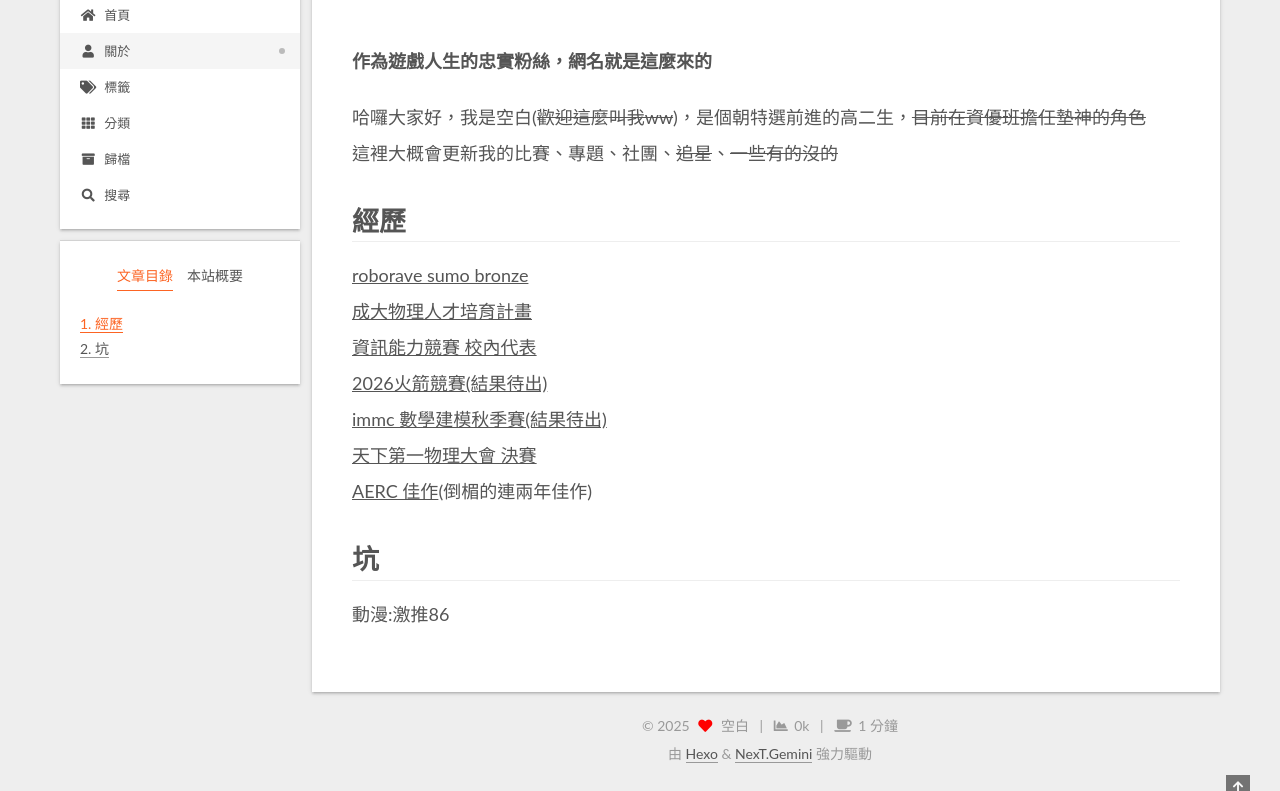
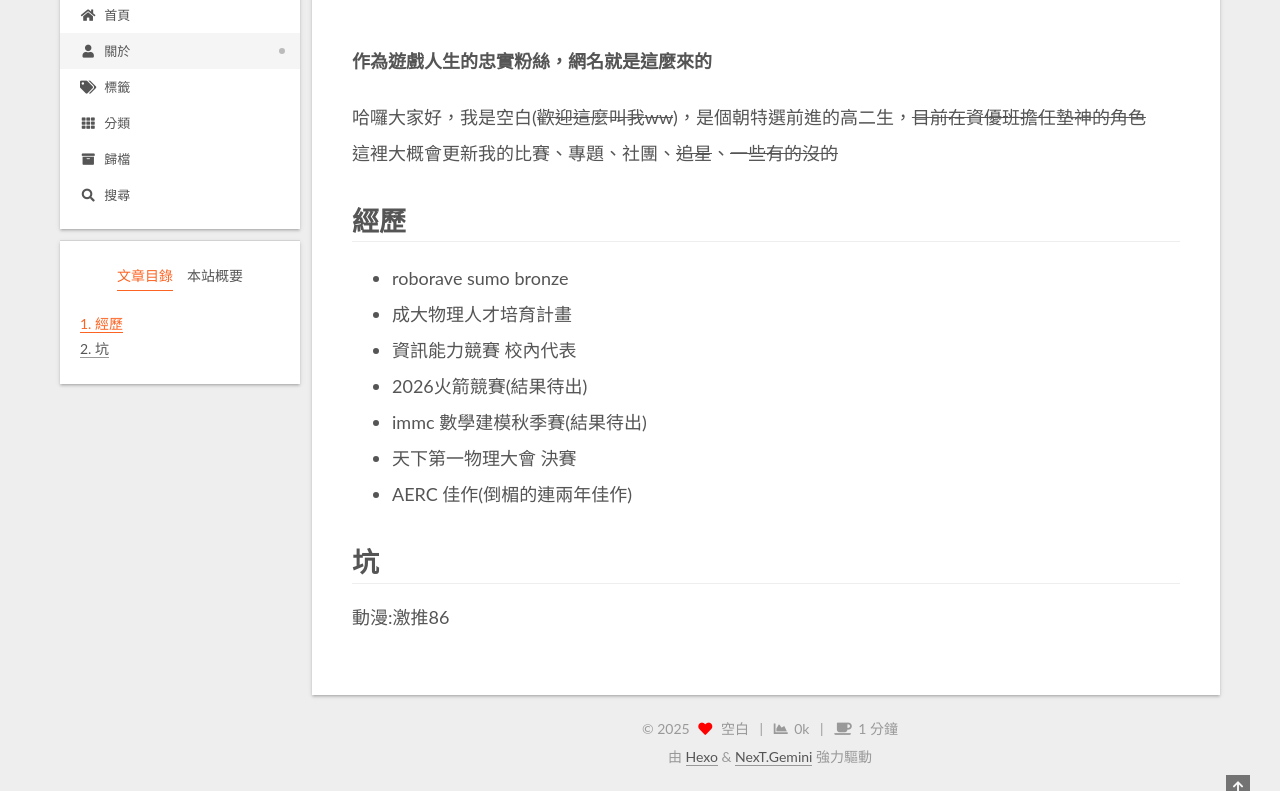
Before and after one commit to blank-hyc/blank-hyc.github.io, a plain HTML site: page about/index.html in a window 1280 px wide. Shown: the part 101-892 px from the top of the page. Drawn offline with Linux system fonts and the light colour scheme; no server answers; a script that the page names is missing.

Commit message:
Site updated: 2025-11-29 00:50:46

```diff
--- a/about/index.html
+++ b/about/index.html
@@ -20,15 +20,15 @@
     var CONFIG = {"hostname":"blank-hyc.github.io","root":"/","scheme":"Gemini","version":"7.8.0","exturl":false,"sidebar":{"position":"left","display":"post","padding":18,"offset":12,"onmobile":false},"copycode":{"enable":false,"show_result":false,"style":null},"back2top":{"enable":true,"sidebar":false,"scrollpercent":false},"bookmark":{"enable":false,"color":"#222","save":"auto"},"fancybox":false,"mediumzoom":false,"lazyload":false,"pangu":false,"comments":{"style":"tabs","active":null,"storage":true,"lazyload":false,"nav":null},"algolia":{"hits":{"per_page":10},"labels":{"input_placeholder":"Search for Posts","hits_empty":"We didn't find any results for the search: ${query}","hits_stats":"${hits} results found in ${time} ms"}},"localsearch":{"enable":true,"trigger":"auto","top_n_per_article":1,"unescape":false,"preload":false},"motion":{"enable":true,"async":false,"transition":{"post_block":"fadeIn","post_header":"slideDownIn","post_body":"slideDownIn","coll_header":"slideLeftIn","sidebar":"slideUpIn"}},"path":"search.json"};
   </script>
 
-  <meta name="description" content="作為遊戲人生的忠實粉絲，網名就是這麼來的 哈囉大家好，我是空白(歡迎這麼叫我ww)，是個朝特選前進的高二生，目前在資優班擔任墊神的角色這裡大概會更新我的比賽、專題、社團、追星、一些有的沒的 經歷roborave sumo bronze成大物理人才培育計畫資訊能力競賽 校內代表2026火箭競賽(結果待出)immc 數學建模秋季賽(結果待出)天下第一物理大會 決賽AERC 佳作(倒楣的連兩年佳作) 坑">
+  <meta name="description" content="作為遊戲人生的忠實粉絲，網名就是這麼來的 哈囉大家好，我是空白(歡迎這麼叫我ww)，是個朝特選前進的高二生，目前在資優班擔任墊神的角色這裡大概會更新我的比賽、專題、社團、追星、一些有的沒的 經歷 roborave sumo bronze 成大物理人才培育計畫 資訊能力競賽 校內代表 2026火箭競賽(結果待出) immc 數學建模秋季賽(結果待出) 天下第一物理大會 決賽 AERC 佳作(倒楣的連">
 <meta property="og:type" content="website">
 <meta property="og:title" content="about">
 <meta property="og:url" content="https://blank-hyc.github.io/about/index.html">
 <meta property="og:site_name" content="空白的blog">
-<meta property="og:description" content="作為遊戲人生的忠實粉絲，網名就是這麼來的 哈囉大家好，我是空白(歡迎這麼叫我ww)，是個朝特選前進的高二生，目前在資優班擔任墊神的角色這裡大概會更新我的比賽、專題、社團、追星、一些有的沒的 經歷roborave sumo bronze成大物理人才培育計畫資訊能力競賽 校內代表2026火箭競賽(結果待出)immc 數學建模秋季賽(結果待出)天下第一物理大會 決賽AERC 佳作(倒楣的連兩年佳作) 坑">
+<meta property="og:description" content="作為遊戲人生的忠實粉絲，網名就是這麼來的 哈囉大家好，我是空白(歡迎這麼叫我ww)，是個朝特選前進的高二生，目前在資優班擔任墊神的角色這裡大概會更新我的比賽、專題、社團、追星、一些有的沒的 經歷 roborave sumo bronze 成大物理人才培育計畫 資訊能力競賽 校內代表 2026火箭競賽(結果待出) immc 數學建模秋季賽(結果待出) 天下第一物理大會 決賽 AERC 佳作(倒楣的連">
 <meta property="og:locale" content="zh_TW">
 <meta property="article:published_time" content="2025-11-28T07:17:14.000Z">
-<meta property="article:modified_time" content="2025-11-28T16:47:40.743Z">
+<meta property="article:modified_time" content="2025-11-28T16:50:39.031Z">
 <meta property="article:author" content="空白">
 <meta name="twitter:card" content="summary">
 
@@ -214,7 +214,15 @@
       <div class="post-body">
           <p><strong>作為遊戲人生的忠實粉絲，網名就是這麼來的</strong></p>
 <p>哈囉大家好，我是空白(<del>歡迎這麼叫我ww</del>)，是個朝特選前進的高二生，<del>目前在資優班擔任墊神的角色</del><br>這裡大概會更新我的比賽、專題、社團、<del>追星</del>、<del>一些有的沒的</del></p>
-<h1 id="經歷"><a href="#經歷" class="headerlink" title="經歷"></a><strong>經歷</strong></h1><p><u>roborave sumo bronze</u><br><u>成大物理人才培育計畫</u><br><u>資訊能力競賽 校內代表</u><br><u>2026火箭競賽(結果待出)</u><br><u>immc 數學建模秋季賽(結果待出)</u><br><u>天下第一物理大會 決賽</u><br><u>AERC 佳作</u>(倒楣的連兩年佳作)</p>
+<h1 id="經歷"><a href="#經歷" class="headerlink" title="經歷"></a><strong>經歷</strong></h1><ul>
+<li>roborave sumo bronze</li>
+<li>成大物理人才培育計畫</li>
+<li>資訊能力競賽 校內代表</li>
+<li>2026火箭競賽(結果待出)</li>
+<li>immc 數學建模秋季賽(結果待出)</li>
+<li>天下第一物理大會 決賽</li>
+<li>AERC 佳作(倒楣的連兩年佳作)</li>
+</ul>
 <h1 id="坑"><a href="#坑" class="headerlink" title="坑"></a><strong>坑</strong></h1><p>動漫:激推86</p>
 
       </div>
```
